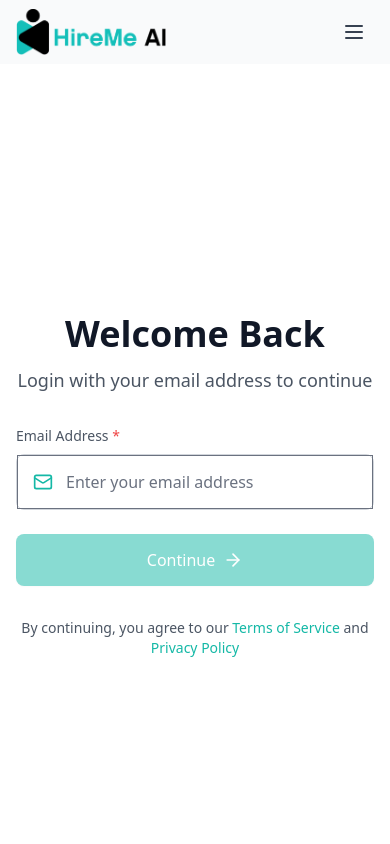
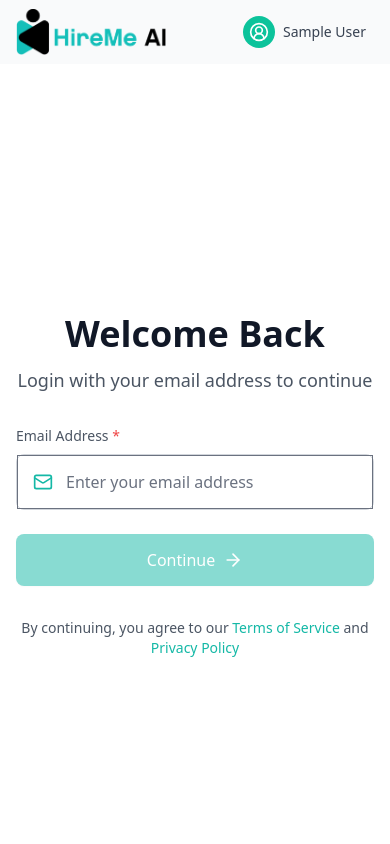
Before and after one commit to shriramt124/resume-frontend, a Next.js app: page /login in a window 390 px wide. Shown: the top 844 px of the page. Built offline with nearby package versions, Linux system fonts and the light colour scheme; sample sign-in values are in the browser's storage.

Commit message:
refactor(Navbar): remove mobile menu and simplify navigation
The mobile menu and its related state and functions have been removed as the navigation is now consistent across all screen sizes. This simplifies the code and reduces unnecessary complexity.

```diff
--- a/components/Navbar.js
+++ b/components/Navbar.js
@@ -14,7 +14,7 @@ import {
 const Navbar = () => {
     const router = useRouter();
     const [isScrolled, setIsScrolled] = useState(false);
-    const [isOpen, setIsOpen] = useState(false);
+    // isOpen state no longer needed as we removed the mobile menu
     const [prevScrollPos, setPrevScrollPos] = useState(0);
     const [visible, setVisible] = useState(true);
     const [userName, setUserName] = useState('');
@@ -61,19 +61,16 @@ const Navbar = () => {
             setIsScrolled(currentScrollPos > 10);
             setVisible(
                 (prevScrollPos > currentScrollPos) ||
-                currentScrollPos < 10 ||
-                isOpen
+                currentScrollPos < 10
             );
             setPrevScrollPos(currentScrollPos);
         };
 
         window.addEventListener('scroll', handleScroll);
         return () => window.removeEventListener('scroll', handleScroll);
-    }, [prevScrollPos, isOpen]);
+    }, [prevScrollPos]);
 
-    const closeAllMenus = () => {
-        setIsOpen(false);
-    };
+    // closeAllMenus function removed as we no longer have a mobile menu
     // Simplified auth content rendering
     const renderAuthContent = () => {
         if (!isAuthenticated) return null;
@@ -90,23 +87,7 @@ const Navbar = () => {
         );
     };
 
-    // Simplified mobile auth content
-    const renderMobileAuthContent = () => {
-        if (!isAuthenticated) return null;
-
-        return (
-            <div className="pt-4 pb-3 border-t border-gray-200">
-                <div className="flex items-center px-3">
-                    <div className="h-10 w-10 rounded-full text-[#0f9b7c] flex items-center justify-center">
-                        <UserCircle2 className="h-6 w-6 text-white" />
-                    </div>
-                    <div className="ml-3">
-                        <div className="text-base font-medium text-gray-800">{userName}</div>
-                    </div>
-                </div>
-            </div>
-        );
-    };
+    // Mobile auth content removed as we're showing the same content on all screen sizes
 
     return (
         <nav className={`
@@ -114,7 +95,6 @@ const Navbar = () => {
             transition-all duration-300 ease-in-out
             ${isScrolled ? 'bg-white/95 backdrop-blur-sm shadow-md' : 'bg-transparent'}
             ${visible ? 'transform-none' : '-translate-y-full'}
-            ${isOpen ? 'bg-white shadow-md' : ''}
         `}>
             <div className="  mx-auto px-4 sm:px-6 lg:px-8">
                 <div className="flex justify-between items-center h-16">
@@ -127,48 +107,14 @@ const Navbar = () => {
                         </Link>
                     </div>
 
-                    {/* Desktop Navigation */}
-                    <div className="hidden md:flex items-center space-x-8">
-
-
+                    {/* Navigation for all screen sizes */}
+                    <div className="flex items-center space-x-8">
                         {/* Render auth content based on authentication status */}
                         {renderAuthContent()}
                     </div>
-
-                    {/* Mobile Menu Button */}
-                    <div className="md:hidden">
-                        <button
-                            onClick={() => setIsOpen(!isOpen)}
-                            className={`p-2 rounded-lg transition-colors duration-200
-                                ${isScrolled || isOpen ? 'text-gray-600' : 'text-gray-700'}
-                                hover:bg-gray-100 hover:text-gray-900`}
-                            aria-expanded={isOpen}
-                        >
-                            <span className="sr-only">Open main menu</span>
-                            {isOpen ? (
-                                <X className="h-6 w-6" aria-hidden="true" />
-                            ) : (
-                                <Menu className="h-6 w-6" aria-hidden="true" />
-                            )}
-                        </button>
-                    </div>
                 </div>
 
-                {/* Mobile Menu */}
-                <div className={`
-                    md:hidden transition-all duration-300 ease-in-out
-                    ${isOpen ? 'max-h-screen opacity-100' : 'max-h-0 opacity-0'}
-                    overflow-hidden
-                `}>
-                    <div className="px-2 pt-2 pb-3 space-y-1">
-
-
-                        {/* Render mobile auth content based on authentication status */}
-                        {renderMobileAuthContent()}
-
-
-                    </div>
-                </div>
+                {/* No mobile menu needed anymore as we show username directly */}
             </div>
         </nav>
     );
```
